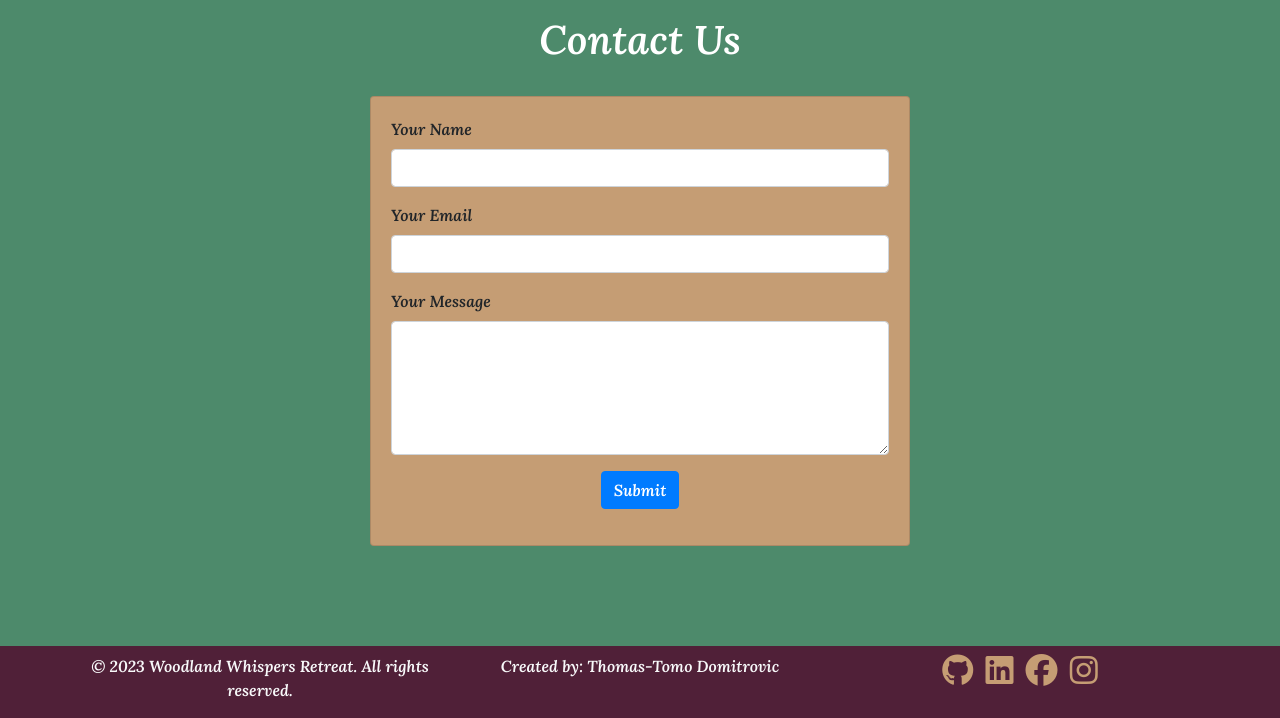
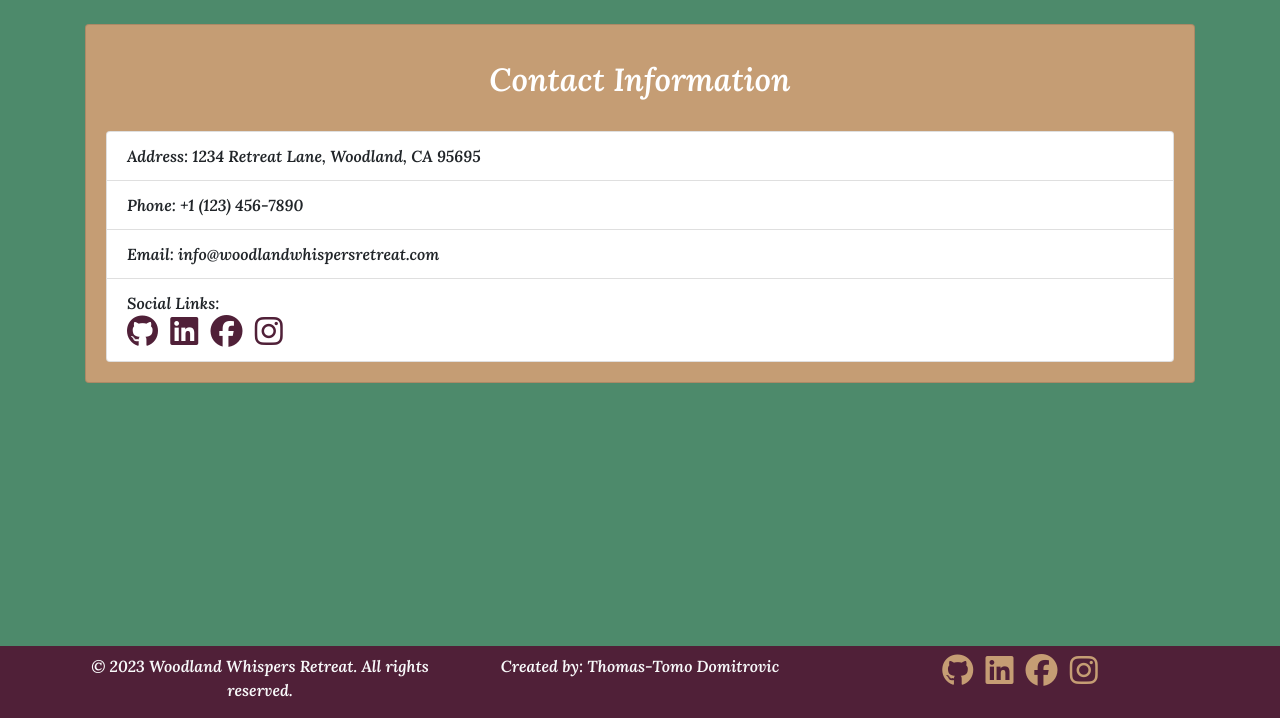
Before and after one commit to Thomas-Tomo/woodland-whispers-retreat, a Django app: page /contact/ in a window 1280 px wide. Shown: the part 82-800 px from the top of the page. Run offline with Django 3.2, Linux system fonts and the light colour scheme; some libraries are stand-ins or nearby versions.

Commit message:
Refactor contact.html template

```diff
--- a/cabin_bookings/urls.py
+++ b/cabin_bookings/urls.py
@@ -10,5 +10,5 @@ urlpatterns = [
     path('booking-overview/', views.booking_overview, name='booking_overview'),
     path('booking/edit/<int:booking_id>/', views.edit_booking, name='edit_booking'),  # noqa
     path('booking/<int:booking_id>/delete/', views.delete_booking, name='delete_booking'),  # noqa
-    path('contact/', views.contact, name='contact'),
+    path('contact/', views.contact_view, name='contact'),
 ]
--- a/cabin_bookings/views.py
+++ b/cabin_bookings/views.py
@@ -18,25 +18,13 @@ class Home(generic.TemplateView):
     template_name = 'index.html'
 
 
+def contact_view(request):
+    return render(request, 'contact.html')
+
+
 def cabin_list(request):
     cabins = Cabin.objects.all()
     return render(request, 'index.html', {'cabins': cabins})
-
-
-def contact(request):
-    if request.method == 'POST':
-        name = request.POST.get('name')
-        email = request.POST.get('email')
-        message = request.POST.get('message')
-
-        # Process the form data or send an email
-        # ...
-
-        # Display a success message
-        messages.success(request, "Thank you for contacting us. We will get back to you soon.")  # noqa
-        return redirect('contact')
-
-    return render(request, 'contact.html')
 
 
 def cabin_booking(request):
--- a/static/css/style.css
+++ b/static/css/style.css
@@ -122,6 +122,18 @@ hr {
     background-color: #502038;
 }
 
+/* Contact */
+
+.social-links i {
+    color: #502038;
+    font-size: 2rem;
+    transition: opacity 0.3s ease;
+}
+
+.social-links i:hover {
+    opacity: 0.5;
+}
+
 /* Footer */
 
 footer {
--- a/templates/contact.html
+++ b/templates/contact.html
@@ -4,33 +4,52 @@
 {% block title %}Woodland Whispers | Contact{% endblock %}
 
 {% block content %}
-<div class="container mb-4">
-  <div class="row justify-content-center">
-    <div class="col-md-6">
-      <h1 class="text-center custom-heading">Contact Us</h1>
-      <div class="card">
-        <div class="card-body">
-          <form class="contact-form" method="POST">
-            {% csrf_token %}
-            <div class="form-group">
-              <label for="name">Your Name</label>
-              <input type="text" class="form-control" id="name" name="name" required>
+<div class="container mt-4">
+    <div class="row justify-content-center">
+        <div class="col-md-12">
+            <div class="card">
+                <div class="card-body">
+                    <h2 class="text-center custom-heading">Contact Information</h2>
+                    <div class="contact-info">
+                        <ul class="list-group">
+                            <li class="list-group-item"><strong>Address:</strong> 1234 Retreat Lane, Woodland, CA 95695
+                            </li>
+                            <li class="list-group-item"><strong>Phone:</strong> +1 (123) 456-7890</li>
+                            <li class="list-group-item"><strong>Email:</strong> info@woodlandwhispersretreat.com</li>
+                            <li class="list-group-item">
+                                <strong>Social Links:</strong>
+                                <ul class="list-inline social-links">
+                                    <li class="list-inline-item">
+                                        <a href="https://github.com/Thomas-Tomo" target="_blank"
+                                            rel="noopener noreferrer">
+                                            <i class="fab fa-github"></i>
+                                        </a>
+                                    </li>
+                                    <li class="list-inline-item">
+                                        <a href="https://www.linkedin.com/in/thomasdomitrovic/" target="_blank"
+                                            rel="noopener noreferrer">
+                                            <i class="fab fa-linkedin"></i>
+                                        </a>
+                                    </li>
+                                    <li class="list-inline-item">
+                                        <a href="https://www.facebook.com/thomastomo.domitrovic/" target="_blank"
+                                            rel="noopener noreferrer">
+                                            <i class="fab fa-facebook"></i>
+                                        </a>
+                                    </li>
+                                    <li class="list-inline-item">
+                                        <a href="https://www.instagram.com/thomas.domitrovic/" target="_blank"
+                                            rel="noopener noreferrer">
+                                            <i class="fab fa-instagram"></i>
+                                        </a>
+                                    </li>
+                                </ul>
+                            </li>
+                        </ul>
+                    </div>
+                </div>
             </div>
-            <div class="form-group">
-              <label for="email">Your Email</label>
-              <input type="email" class="form-control" id="email" name="email" required>
-            </div>
-            <div class="form-group">
-              <label for="message">Your Message</label>
-              <textarea class="form-control" id="message" name="message" rows="5" required></textarea>
-            </div>
-            <div class="form-group text-center">
-              <button class="btn btn-primary" type="submit">Submit</button>
-            </div>
-          </form>
         </div>
-      </div>
     </div>
-  </div>
 </div>
 {% endblock %}
```
